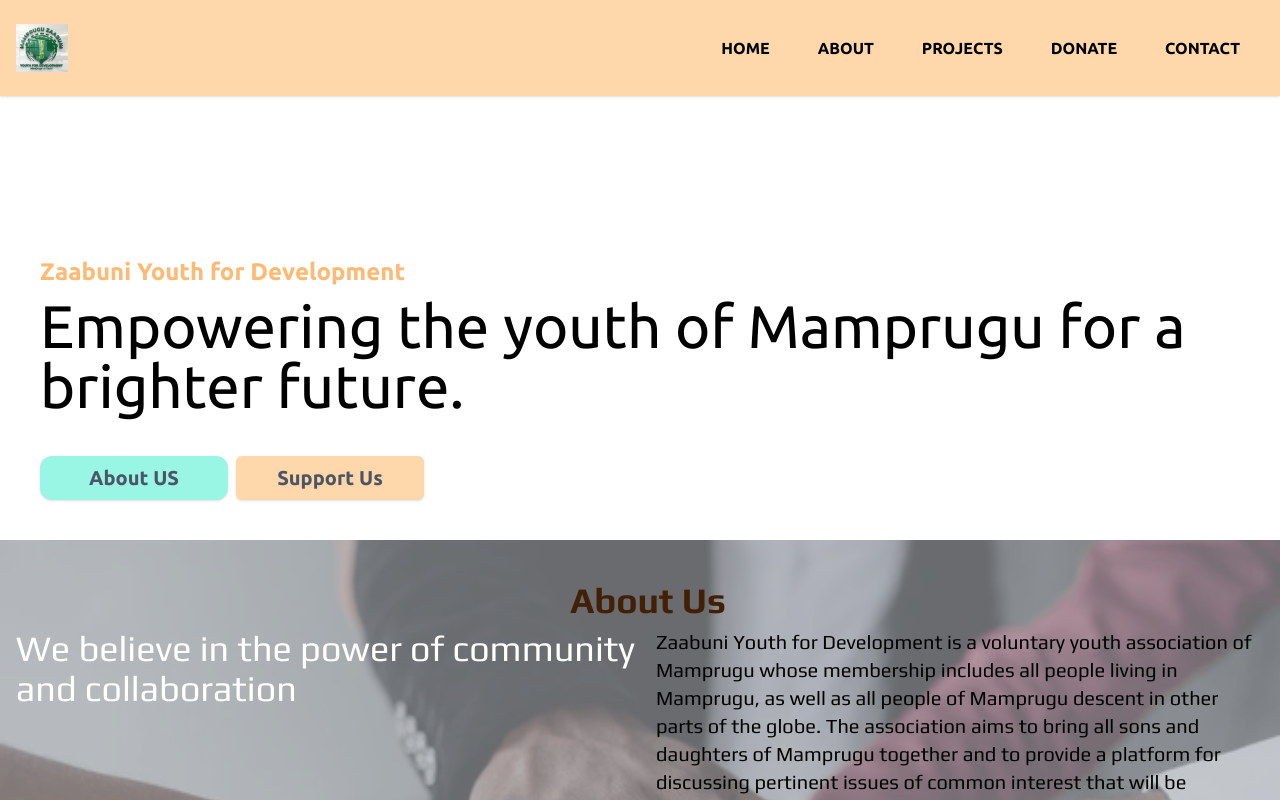
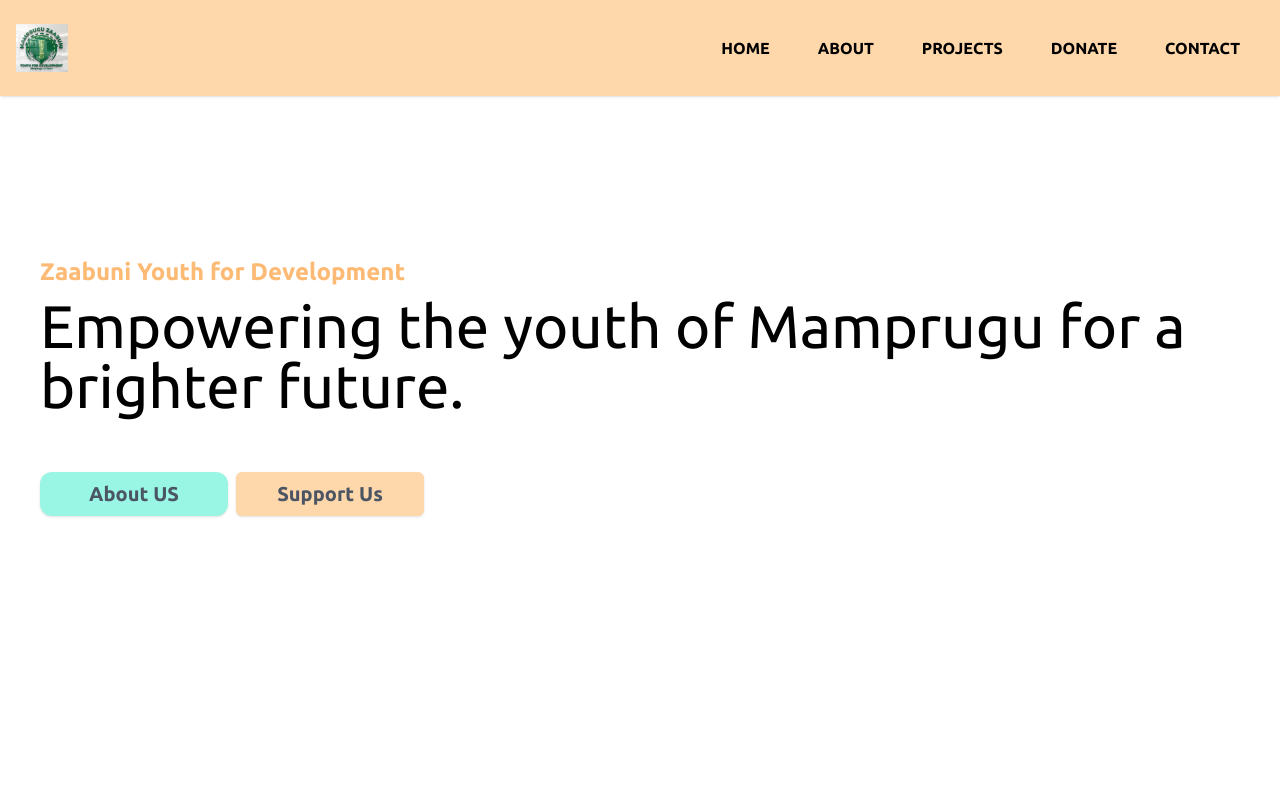
Before and after one commit to Tawphiq/zaabuni-youth, a React (Vite) app in the folder frontend/zaabuni/: page / in a window 1280 px wide. Shown: the top 800 px of the page. Built offline with nearby package versions, Linux system fonts and the light colour scheme; a web font is replaced by a local one.

Commit message:
"minor changes"

```diff
--- a/frontend/zaabuni/src/components/Hero.jsx
+++ b/frontend/zaabuni/src/components/Hero.jsx
@@ -8,12 +8,12 @@
   useEffect(() => {AOS.init({duration: 2000})}, [])
   return (
     <div>
-      <div className="text-left mb-10 ml-4 lg:ml-10">
-       <h1 data-aos="fade-left" className="text-2xl font-bold text-orange-300 mt-10 lg:mt-40">Zaabuni Youth for Development</h1>
+      <div className="text-left mb-10 ml-4 lg:ml-10 h-[75vh]">
+       <h1 data-aos="fade-left" className="text-2xl font-bold text-orange-300 mt-20 lg:mt-40">Zaabuni Youth for Development</h1>
         <p className="text-6xl mt-2">
           Empowering the youth of Mamprugu for a brighter future.
         </p>
-        <div className="grid grid-cols-2 gap-2 mt-10 mr-4 lg:w-96 text-xl">
+        <div className="grid grid-cols-2 gap-2 mt-14 mr-4 lg:w-96 text-xl">
           <Link to="about" smooth={true} duration={500} className="font-bold text-gray-600 text-center bg-teal-200 hover:bg-orange-200 hover:text-gray-600 p-2 shadow rounded-xl">About US</Link>
           <Link to="donate" smooth={true} duration={500} className="font-bold text-gray-600 bg-orange-200 text-center p-2 hover:text-gray-600 hover:bg-teal-200 shadow rounded-md">Support Us</Link>
         </div>
```
